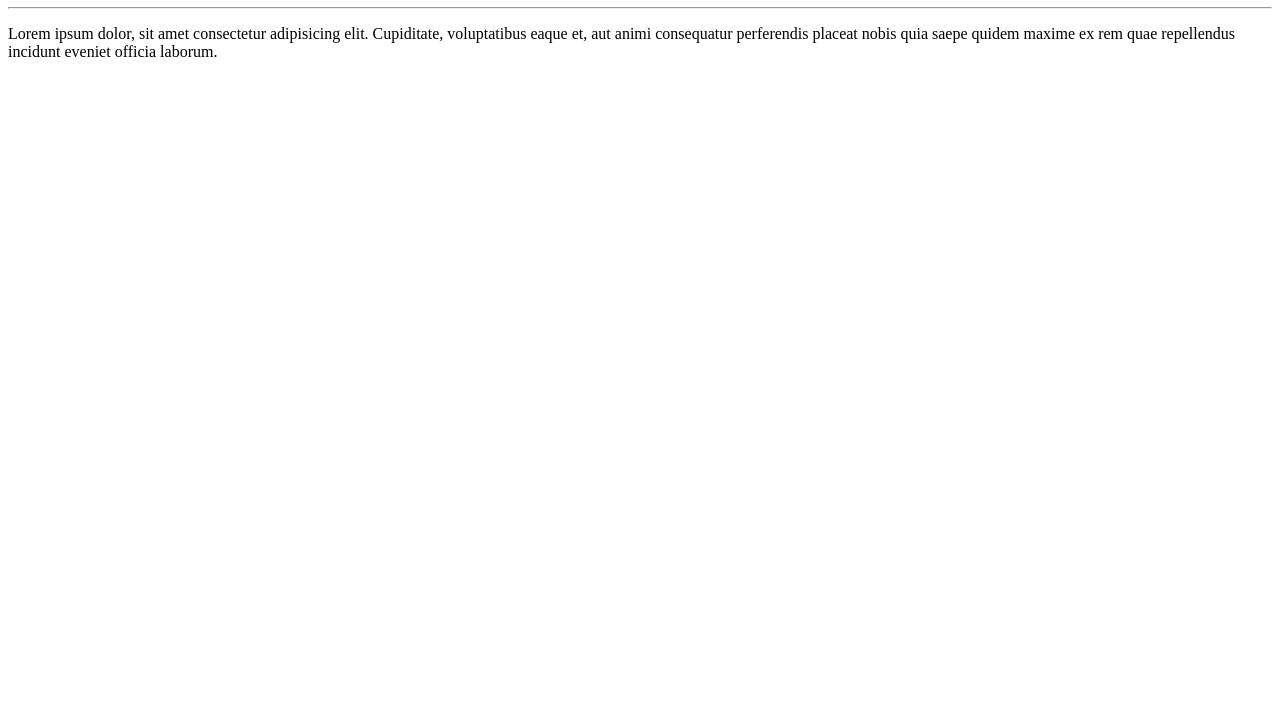
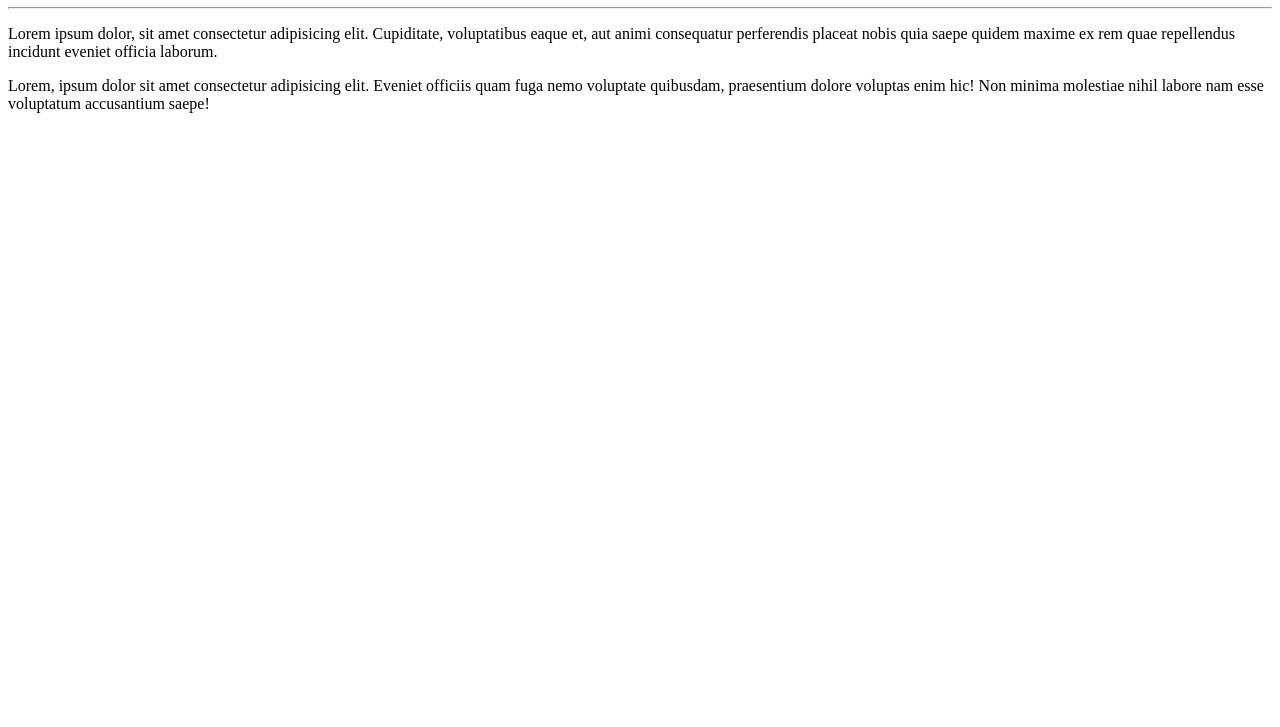
Before and after one commit to mikosalcobia/Ola-Mundo, a plain HTML site: page site-exemplo/index.html in a window 1280 px wide. Shown: the part 73-800 px from the top of the page. Drawn offline with Linux system fonts and the light colour scheme.

Commit message:
Segundo parágrafo

```diff
--- a/site-exemplo/index.html
+++ b/site-exemplo/index.html
@@ -9,5 +9,6 @@
     <h1>Olá, Mundo!</h1>
     <hr>
     <p>Lorem ipsum dolor, sit amet consectetur adipisicing elit. Cupiditate, voluptatibus eaque et, aut animi consequatur perferendis placeat nobis quia saepe quidem maxime ex rem quae repellendus incidunt eveniet officia laborum.</p>
+    <p>Lorem, ipsum dolor sit amet consectetur adipisicing elit. Eveniet officiis quam fuga nemo voluptate quibusdam, praesentium dolore voluptas enim hic! Non minima molestiae nihil labore nam esse voluptatum accusantium saepe!</p>
 </body>
 </html>
```
